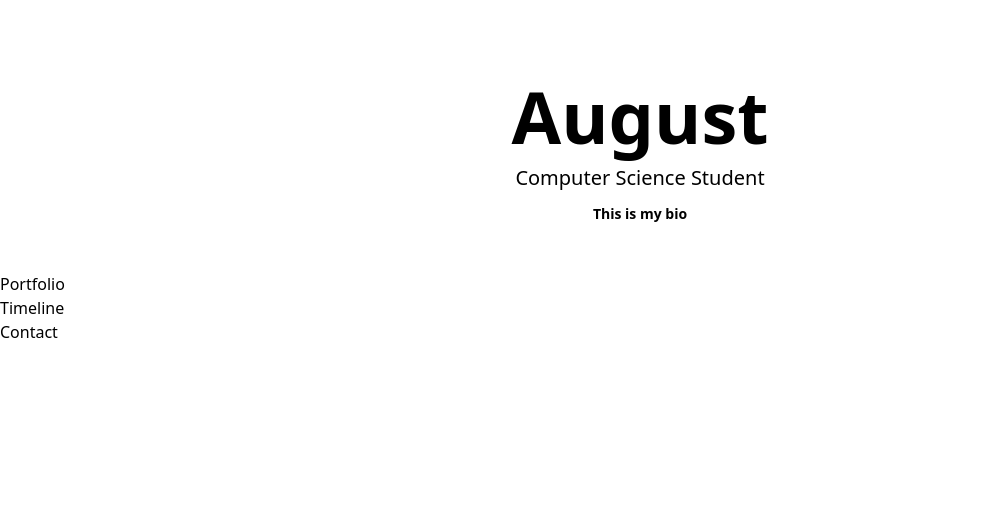
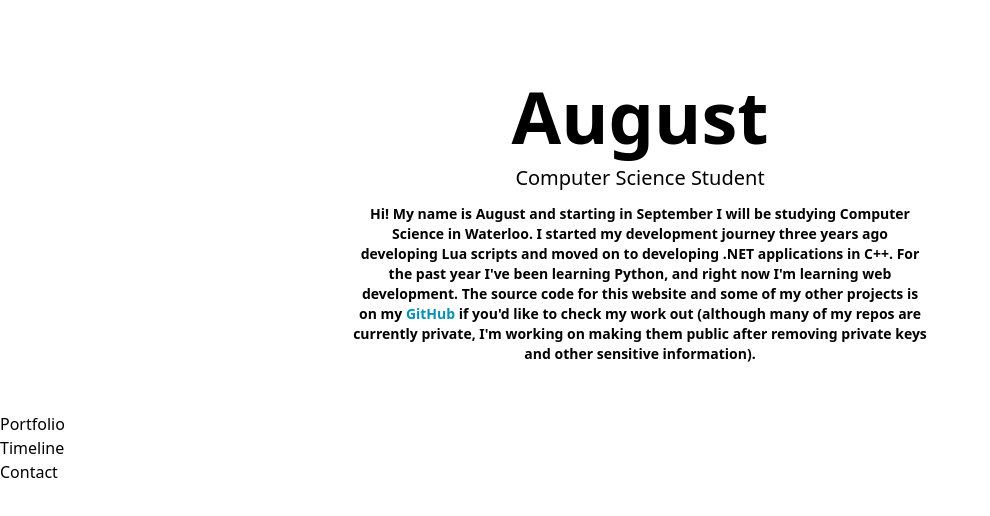
Before and after one commit to sjsaug/portfolio-website, a React (Vite) app: page / in a window 1280 px wide. Shown: the top 516 px of the page, without its empty margins (0-990 px from the left). Built offline with nearby package versions, Linux system fonts and the light colour scheme.

Commit message:
Update intro

```diff
--- a/src/components/intro.jsx
+++ b/src/components/intro.jsx
@@ -5,7 +5,19 @@ function Intro() {
         <div className="flex items-center justify-center flex-col text-center pt-20 pb-6">
             <h1 className="text-4xl md:text-7xl mb-1 md:mb-3 font-bold">August</h1>
             <p className="text-base md:text-xl mb-3 font-medium">Computer Science Student</p>
-            <p className="text-sm max-w-xl mb-6 font-bold">This is my bio</p>
+            <p className="text-sm max-w-xl mb-6 font-bold">Hi! My name is August and starting in September I will be studying Computer Science in Waterloo.
+            I started my development journey three years ago developing Lua scripts and moved on to developing .NET applications in C++. For the past year I've been learning Python,
+            and right now I'm learning web development. The source code for this website and some of my other projects is on my {""}
+            <a
+                href="https://github.com/sjsaug"
+                target="_blank"
+                className="text-cyan-600 hover:underline underline-offset-2 decoration-2 decoration-red-600"
+                rel="noreferrer noopener"
+                >
+                GitHub
+                </a> {""}
+            if you'd like to check my work out &#40;although many of my repos are currently private, I'm working on making them public after removing private keys and other sensitive information&#41;.
+             </p>
         </div>
     )
 }
```
